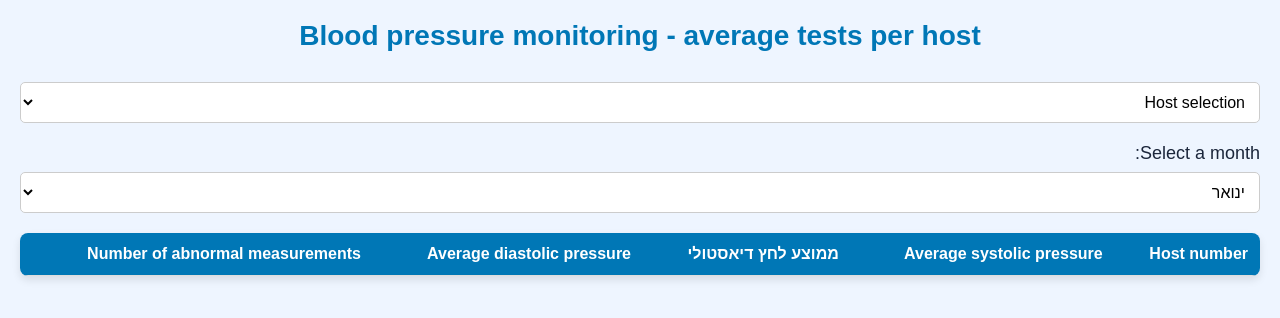
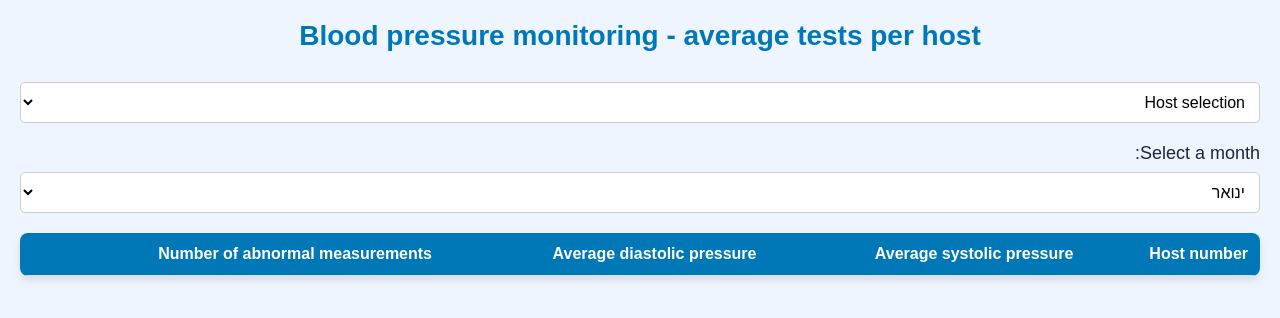
Before and after one commit to alaanajeeb10/blood_tests, a website: page views/page2.html in a window 1280 px wide. Drawn offline with Linux system fonts and the light colour scheme; no server answers.

Commit message:
delete  a most line in the table

```diff
--- a/views/page2.html
+++ b/views/page2.html
@@ -39,7 +39,6 @@
   <tr>
     <th>Host number</th>
     <th>Average systolic pressure</th>
-    <th>ממוצע לחץ דיאסטולי</th>
     <th>Average diastolic pressure</th>
     <th>Number of abnormal measurements</th>
   </tr>
```
